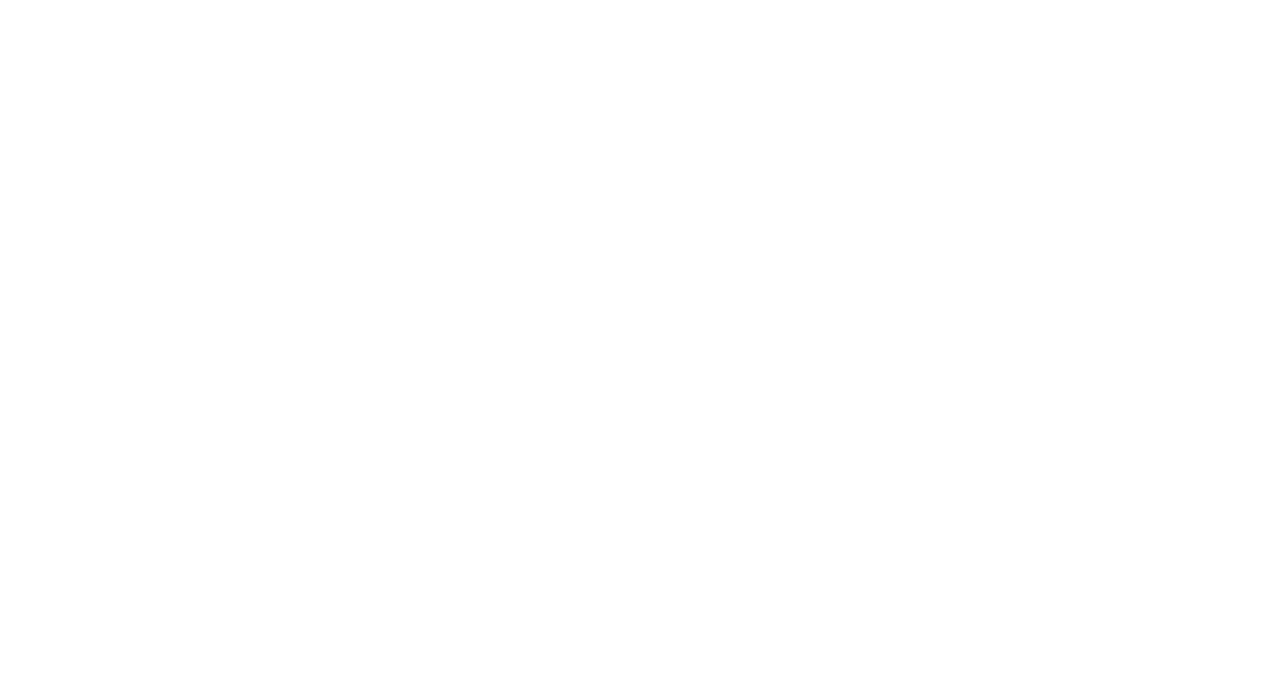
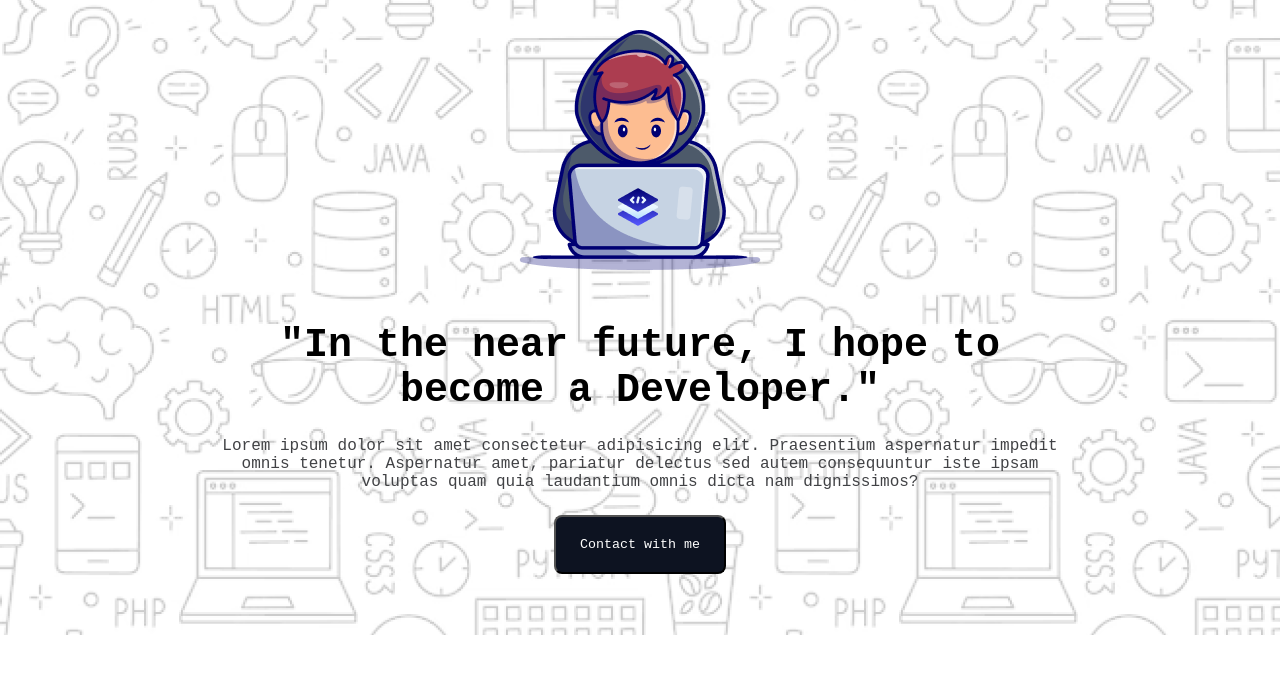
Before and after one commit to Hedayetul-Islam/web-developer, a plain HTML site: page index.html in a window 1280 px wide. Drawn offline with Linux system fonts and the light colour scheme; a web font is replaced by a local one.

Commit message:
Banner section ready

```diff
--- a/index.html
+++ b/index.html
@@ -4,8 +4,16 @@
     <meta charset="UTF-8">
     <meta name="viewport" content="width=device-width, initial-scale=1.0">
     <title>Web Developer</title>
+    <link rel="stylesheet" href="styles/style.css">
 </head>
 <body>
-
+    <div class="banner">
+        <div class="banner-img">
+            <img src="images/Group.png" alt="">
+        </div>
+        <h1 class="banner-heading">"In the near future, I hope to become a Developer."</h1>
+        <p class="banner-text">Lorem ipsum dolor sit amet consectetur adipisicing elit. Praesentium aspernatur impedit omnis tenetur. Aspernatur amet, pariatur delectus sed autem consequuntur iste ipsam voluptas quam quia laudantium omnis dicta nam dignissimos?</p>
+        <div><button>Contact with me</button></div>
+    </div>
 </body>
 </html>
--- /dev/null
+++ b/styles/style.css
@@ -0,0 +1,45 @@
+@import url('https://fonts.googleapis.com/css2?family=Azeret+Mono:ital,wght@0,100..900;1,100..900&display=swap');
+
+* {
+    margin: 0;
+    padding: 0;
+    font-family: "Azeret Mono", monospace;
+}
+
+.banner {
+    background-image: url('../images/Hero-bg.png');
+    display: flex;
+    flex-direction: column;
+    align-items: center;
+    margin: 0 auto;
+    /* Hero-bg */
+    max-width: 1280px;
+    height: 575px;
+    padding: 30px 220px;
+}
+
+.banner * {
+    margin-bottom: 24px;
+}
+
+.banner .banner-heading {
+    width: 875px;
+    text-align: center;
+    font-size: 40px;
+    font-weight: 800;
+}
+
+.banner .banner-text {
+    color: rgb(65, 66, 69);
+    font-size: 16px;
+    font-weight: 400;
+    text-align: center;
+}
+
+.banner button {
+    color: white;
+    border-radius: 8px;
+    background: rgb(13, 19, 33);
+    padding: 20px 24px;
+    cursor: pointer;
+}
```
